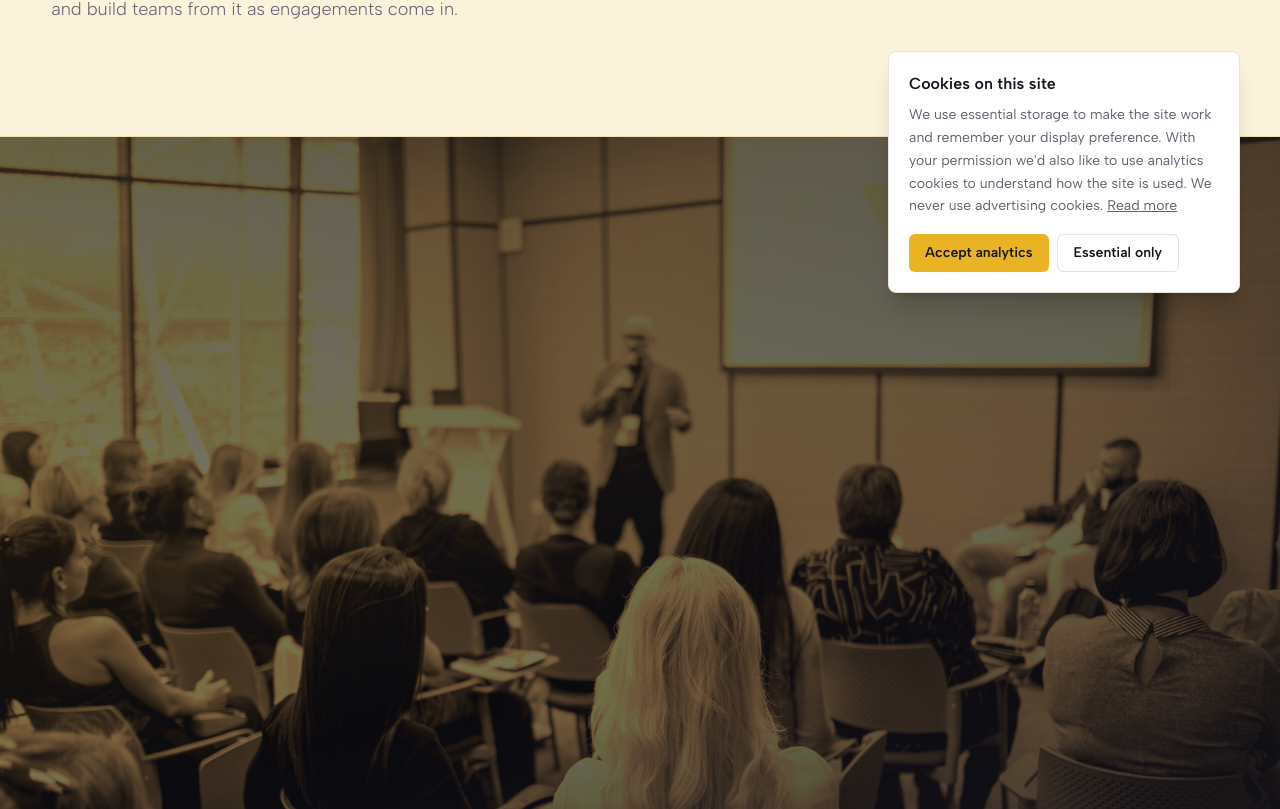
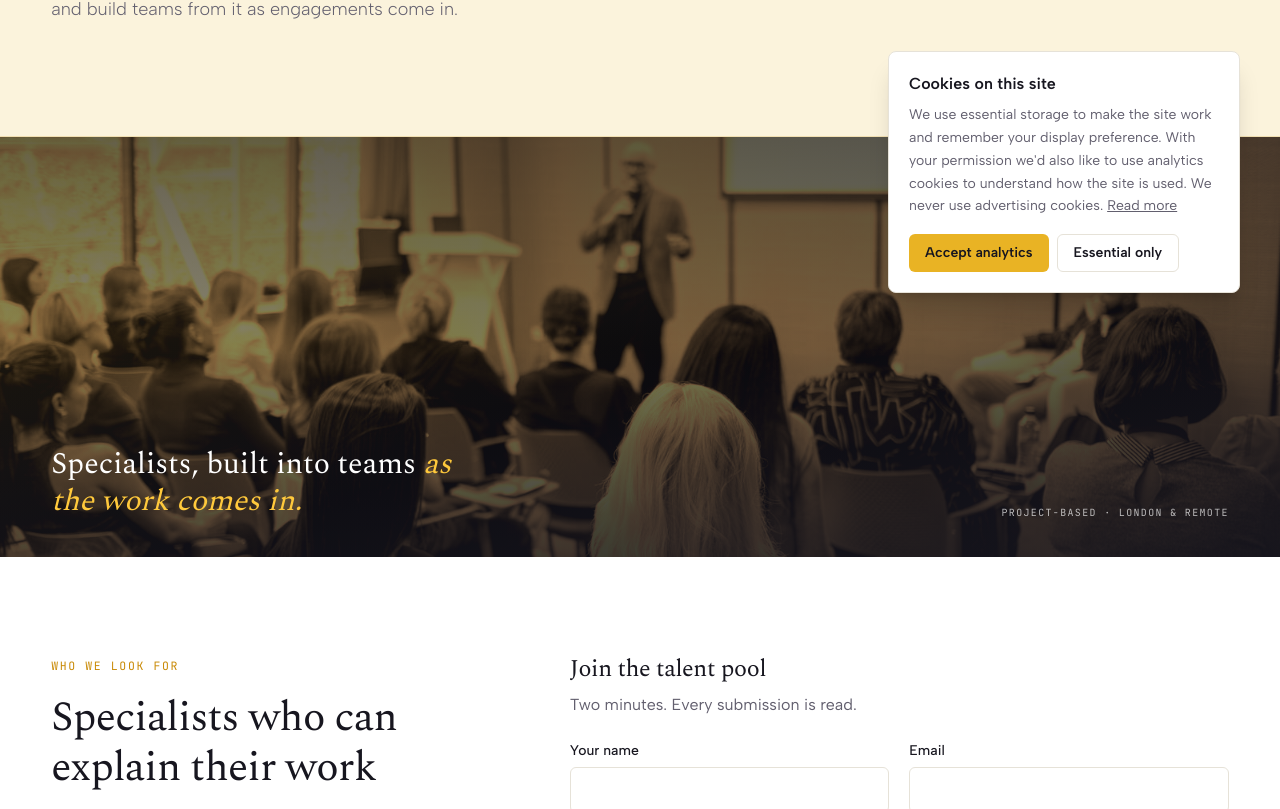
Before and after one commit to HG96-Vibe/aston-business-intelligence, a Next.js app: page /careers in a window 1280 px wide. Shown: the part 431-1240 px from the top of the page. Built offline with nearby package versions, Linux system fonts and the light colour scheme.

Commit message:
Careers: fix the photo band so the caption sits on the photo
Adds an opt-in 'overlay' mode to PhotoBand; other pages unchanged.

Co-Authored-By: Claude Opus 5.5 <noreply@anthropic.com>
Claude-Session: https://claude.ai/code/session_01WGkctXAFddjBkstuXQ6dLj

```diff
--- a/src/app/careers/page.tsx
+++ b/src/app/careers/page.tsx
@@ -16,7 +16,7 @@ export default function CareersPage() {
         em="good people."
         intro="ABI works on a project basis, so we don't advertise fixed roles. Instead we keep a pool of specialists — experienced consultants and sharp early-career analysts — and build teams from it as engagements come in."
       />
-      <PhotoBand duotone src="/img/conference.jpg" position="center 40%" note="Project-based · London &amp; remote">Specialists, built into teams <i>as the work comes in.</i></PhotoBand>
+      <PhotoBand duotone overlay tall src="/img/conference.jpg" position="center 40%" note="Project-based · London &amp; remote">Specialists, built into teams <i>as the work comes in.</i></PhotoBand>
 
       <Section>
         <div className="grid gap-12 md:grid-cols-[1fr_1.4fr]">
--- a/src/components/ui.tsx
+++ b/src/components/ui.tsx
@@ -112,11 +112,11 @@ export function Placeholder({ children }: { children: ReactNode }) {
 }
 
 /* Full-width photograph with a charcoal wash and one line of copy. Used between sections. */
-export function PhotoBand({ src, position = "center", children, note, tall = false, duotone = false, natural = false }: { src: string; position?: string; children: ReactNode; note?: string; tall?: boolean; duotone?: boolean; natural?: boolean }) {
+export function PhotoBand({ src, position = "center", children, note, tall = false, duotone = false, natural = false, overlay = false }: { src: string; position?: string; children: ReactNode; note?: string; tall?: boolean; duotone?: boolean; natural?: boolean; overlay?: boolean }) {
   return (
     <section className={`relative overflow-hidden bg-[#17161f] ${tall ? "min-h-[340px] md:min-h-[420px]" : "min-h-[240px] md:min-h-[300px]"}`} aria-label="Photograph">
       {duotone ? (
-        <div className={`duotone absolute inset-0 ${natural ? "natural" : ""}`}>{/* eslint-disable-next-line @next/next/no-img-element */}<img src={src} alt="" style={{ objectPosition: position }} /></div>
+        <div className={`duotone ${overlay ? "cover" : "absolute"} inset-0 ${natural ? "natural" : ""}`}>{/* eslint-disable-next-line @next/next/no-img-element */}<img src={src} alt="" style={{ objectPosition: position }} /></div>
       ) : (
         <div className="absolute inset-0 bg-cover" style={{ backgroundImage: `url(${src})`, backgroundPosition: position }} />
       )}
```
